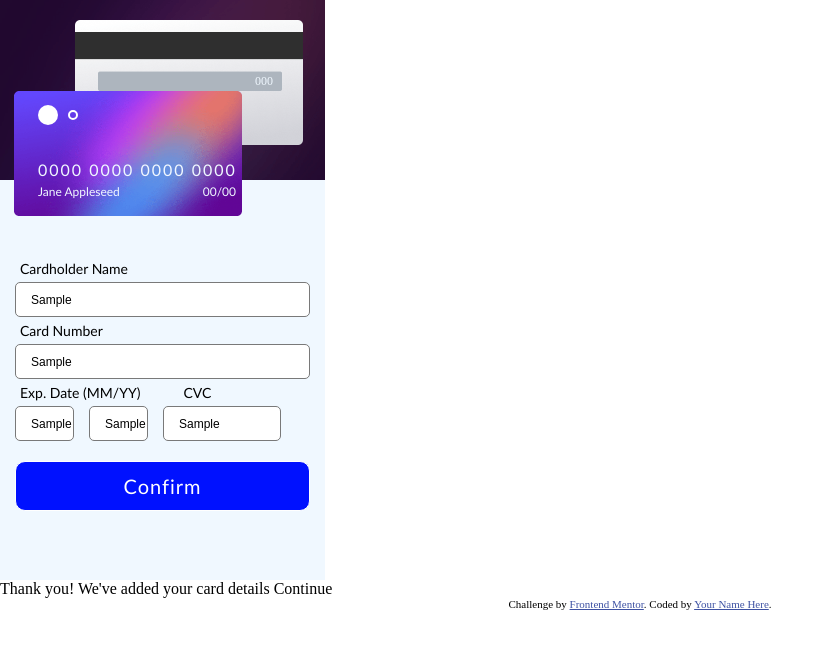
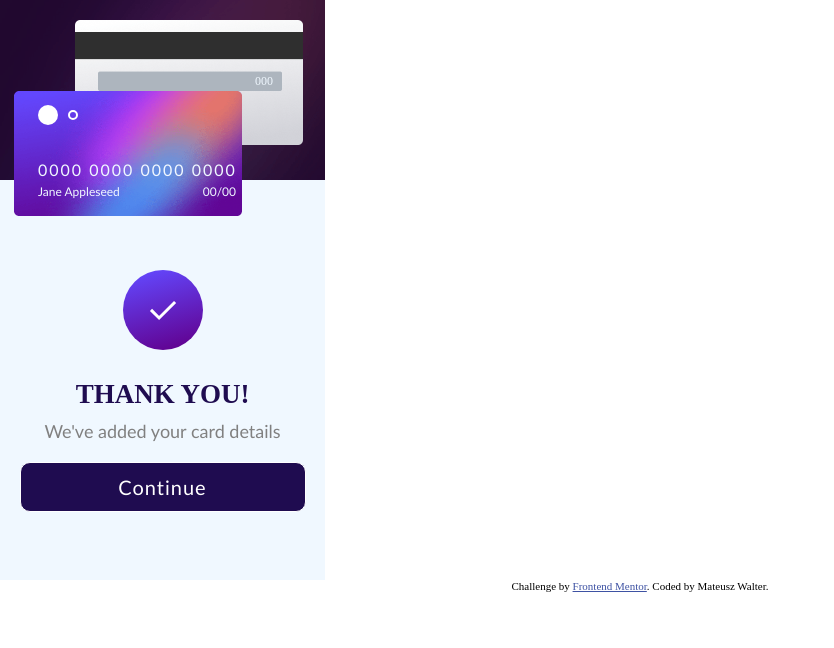
Before and after one commit to mateu52/interativeCard-frontentMentor, a plain HTML site: page index.html in a window 1280 px wide. Both pictures are taken after typing "Sample", "Sample", "Sample", "Sample", "Sample" into the empty fields and a click on the button "Confirm". Shown: the top 648 px of the page, without its empty margins (0-834 px from the left). Drawn offline with Linux system fonts and the light colour scheme; files whose address does not match are found by name.

Commit message:
add form validation update

```diff
--- a/index.html
+++ b/index.html
@@ -25,29 +25,31 @@
       <div class="circleLogo"></div><div class="circleBorder"></div>
     </div>
     <div class="secondSect">
-      <form>
+      <form onsubmit="submit">
         <p>Cardholder Name</p>
-        <input placeholder="e.g. Jane Appleseed" />
+        <input placeholder="e.g. Jane Appleseed" class="form-name"/>
+        <p class="form-name-error">Podaj poprawne imie</p>
         <p>Card Number</p>
-        <input placeholder="e.g. 1234 5678 9123 0000" />
+        <input  placeholder="e.g. 1234 5678 9123 0000" class="form-card-num" />
+        <p class="form-card-num-error">Zły format, tylko cyfry</p>
         <p>Exp. Date (MM/YY) &nbsp&nbsp&nbsp&nbsp&nbsp&nbsp&nbsp&nbsp&nbsp&nbsp CVC</p>
         <input placeholder="MM" class="input1" /><input placeholder="YY" class="input1" /><input placeholder="e.g. 123" class="input2"/>
         <button type="submit" class="onsubmit">Confirm</button>
+        <!-- name='name' -->
       </form>
     </div>
-    <div class="afterSubmit"></div>
+
+    <div class="afterSubmit">
+      <img src="./images/icon-complete.svg" alt="">
+      <h1>THANK YOU!</h1>
+      <p>We've added your card details</p>
+      <button type="submit" class="btn-continue">Continue</button>
+    </div>
   </div>
-
-
-  <!-- Completed state start -->
-
-  Thank you!
-  We've added your card details
-  Continue
 
   <div class="attribution">
     Challenge by <a href="https://www.frontendmentor.io?ref=challenge" target="_blank">Frontend Mentor</a>.
-    Coded by <a href="#">Your Name Here</a>.
+    Coded by Mateusz Walter</a>.
   </div>
   <script src="/js/main.js"></script>
 </body>
--- a/js/main.js
+++ b/js/main.js
@@ -1,13 +1,49 @@
 const btn = document.getElementsByClassName('onsubmit');
-const secondSection = document.getElementsByClassName('secondSect');
-const afterSubmit = document.getElementsByClassName('afterSubmit');
+const secondSection = document.getElementsByClassName('secondSect')[0];
+const afterSubmit = document.getElementsByClassName('afterSubmit')[0];
+const btnCdn = document.getElementsByClassName('btn-continue');
+const form = document.querySelector('form');
+const formName = document.getElementsByClassName('form-name')[0];
+const formNameError = document.getElementsByClassName('form-name-error')[0];
+formNameError.style.display = "none";
+const formCardNum = document.getElementsByClassName('form-card-num')[0];
+const formCardNumError = document.getElementsByClassName('form-card-num-error')[0];
+let numOfCard = 0;
+formCardNum.addEventListener("input", (e) => {
+    const eventNumber = e.target.value;
+    if(typeof eventNumber){
+        if(eventNumber>=1 && eventNumber <=9){
+            console.log("Podaj poprawne imię", eventNumber );
+            if(numOfCard.length<=16){
+                numOfCard.push(eventNumber);
+                console.log("Podaj poprawne imię", eventNumber );
+            }
+        }
+    }
 
+    console.log(parseInt(e.target.value))
+
+})
+formName.addEventListener("input", (e) => {
+
+    if(e.target.value.length < 5 ){
+        console.log("Podaj poprawne imię");
+        formNameError.style.display = "block";
+        formNameError.style.color= "red";
+    }
+    else{
+        formNameError.style.display = "none";
+    }
+})
 const submitButton = (event) => {
     event.preventDefault();
-    console.log("hello")
-    secondSection.style = "display:block";
-    secondSection.style.backgroundColor = "red"
+    secondSection.style.display = "none";
+    afterSubmit.style.display = "block";
 
 }
 
 btn[0].addEventListener('click', submitButton);
+btnCdn[0].addEventListener('click', () => {
+    secondSection.style.display = "block";
+    afterSubmit.style.display = "none";
+})
--- a/style/style.scss
+++ b/style/style.scss
@@ -111,7 +111,7 @@
     form{
         padding: 75px 15px 20px 15px;
         button{
-            background-color: rgb(0, 17, 255);
+            background-color:rgb(31, 12, 80);
             height: 50px;
             width: 100%;
             margin-top: 20px ;
@@ -125,3 +125,35 @@
         }
     }
 }
+.afterSubmit {
+    display: none;
+    grid-area: date;
+    background-color: aliceblue;
+    padding-top: 90px;
+    height: 400px;
+    text-align: center;
+    h1{
+        font-size: 27px;
+        padding-top: 25px;
+        color:rgb(31, 12, 80);
+    }
+    p{
+        font-family: 'Gill Sans', 'Gill Sans MT', Calibri, 'Trebuchet MS', sans-serif;
+        font-size: 18px;
+        padding-top: 10px;
+        color: gray;
+    }
+    button{
+        background-color:rgb(31, 12, 80);
+        height: 50px;
+        width: 88%;
+        margin-top: 20px ;
+        border: solid rgb(255, 255, 255) 1px;
+        border-radius: 10px;
+        color: white;
+        font-weight: 500;
+        font-size: 20px;
+        letter-spacing: 1px;
+        font-family:'Gill Sans', 'Gill Sans MT', Calibri, 'Trebuchet MS', sans-serif;
+    }
+}
```
Also changed, not shown: style/style.css, style/style.min.css.
